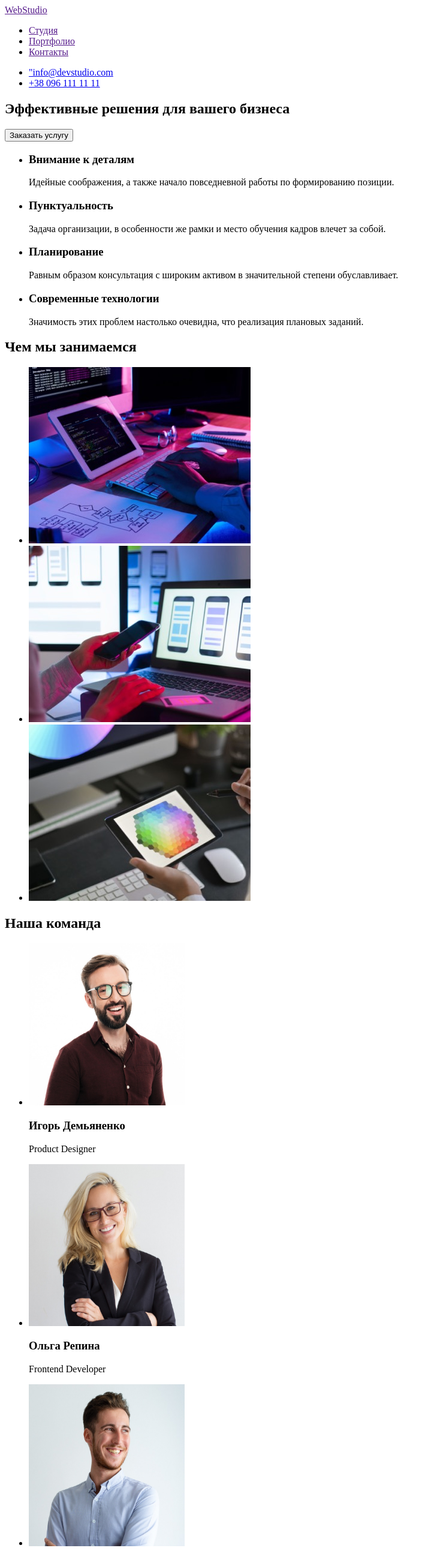
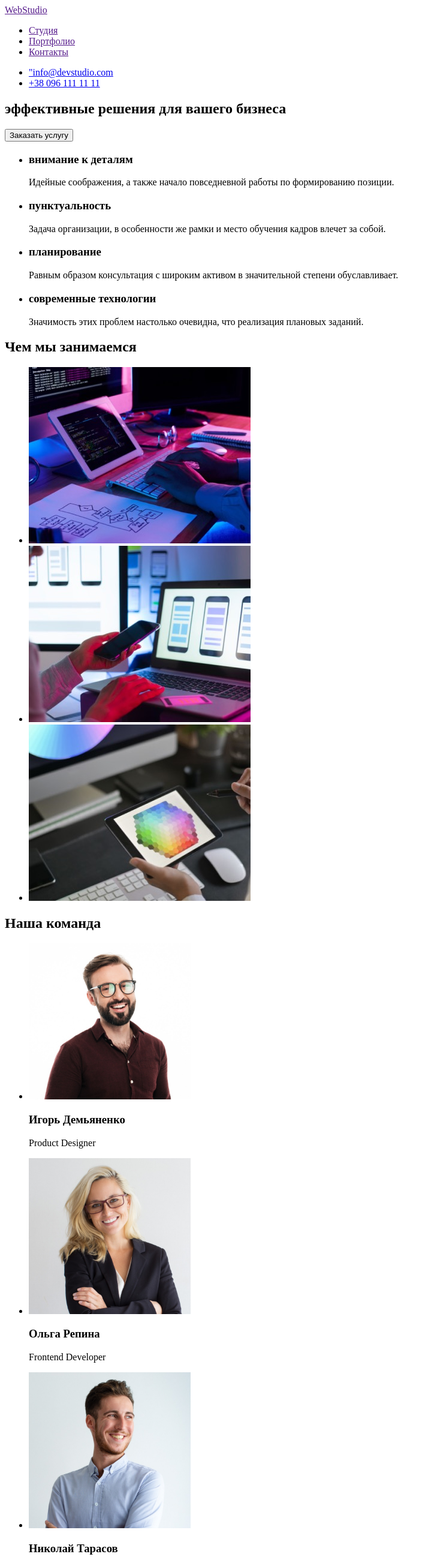
Before and after one commit to KravetsArsen/goit-markup-hw-01, a plain HTML site: page index.html in a window 1280 px wide. Shown: the top 2596 px of the page at 60% size, without its empty margins (0-719 px from the left). Drawn offline with Linux system fonts and the light colour scheme.

Commit message:
Доробка

```diff
--- a/index.html
+++ b/index.html
@@ -9,7 +9,7 @@
 <body>
 <header>
     <nav>
-        <a href="">WebStudio</a>
+        <a href="" lang="en">WebStudio</a>
         <ul>
             <li>
                 <a href="">Студия</a>
@@ -34,7 +34,7 @@
 
 <main>
     <section>
-    <h1>Эффективные решения для вашего бизнеса</h1>
+    <h1>эффективные решения для вашего бизнеса</h1>
     <button type="button">Заказать услугу</button>
     </section>
 
@@ -42,19 +42,19 @@
         <h2 hidden>Особенности</h2>
         <ul>
             <li>
-                <h3>Внимание к деталям</h3>
+                <h3>внимание к деталям</h3>
                 <p>Идейные соображения, а также начало повседневной работы по формированию позиции.</p>
             </li>
             <li>
-                <h3>Пунктуальность</h3>
+                <h3>пунктуальность</h3>
                 <p>Задача организации, в особенности же рамки и место обучения кадров влечет за собой.</p>
             </li>
             <li>
-                <h3>Планирование</h3>
+                <h3>планирование</h3>
                 <p>Равным образом консультация с широким активом в значительной степени обуславливает.<p>
             </li>
             <li>
-                <h3>Современные технологии</h3>
+                <h3>современные технологии</h3>
                 <p>Значимость этих проблем настолько очевидна, что реализация плановых заданий.</p>
             </li>
         </ul>
@@ -78,29 +78,29 @@
             <h2>Наша команда</h2>
         <ul>
             <li>
-                <img src="/img/brown_shirt.jpg" alt="brown_shirt" width="260" height="270">
+                <img src="/img/brown_shirt.jpg" alt="brown_shirt" width="270" height="260">
                 <h3>Игорь Демьяненко</h3>
                 <p lang="en">Product Designer</p>
             </li>
             <li>
-                <img src="/img/jacket.jpg" alt="jacket" width="260" height="270">
+                <img src="/img/jacket.jpg" alt="jacket" width="270" height="260">
                 <h3>Ольга Репина</h3>
                 <p lang="en">Frontend Developer</p>
             </li>
             <li>
-                <img src="/img/white_shirt.jpg" alt="white_shirt" width="260" height="270">
+                <img src="/img/white_shirt.jpg" alt="white_shirt" width="270" height="260">
                 <h3>Николай Тарасов</h3>
                 <p lang="en">Marketing</p>
             </li>
             <li>
-                <img src="/img/black_shirt.jpg" alt="black_shirt" width="260" height="270">
+                <img src="/img/black_shirt.jpg" alt="black_shirt" width="270" height="260">
                 <h3>Михаил Ермаков</h3>
                 <p lang="en">UI Designer</p>
             </li>
         </ul>
 </section>
 <footer>
-    <a href="">WebStudio</a>
+    <a href="" lang="en">WebStudio</a>
         <address>
             <ul>
                 <li>
```
Also changed, not shown: css/styles.css (added).
